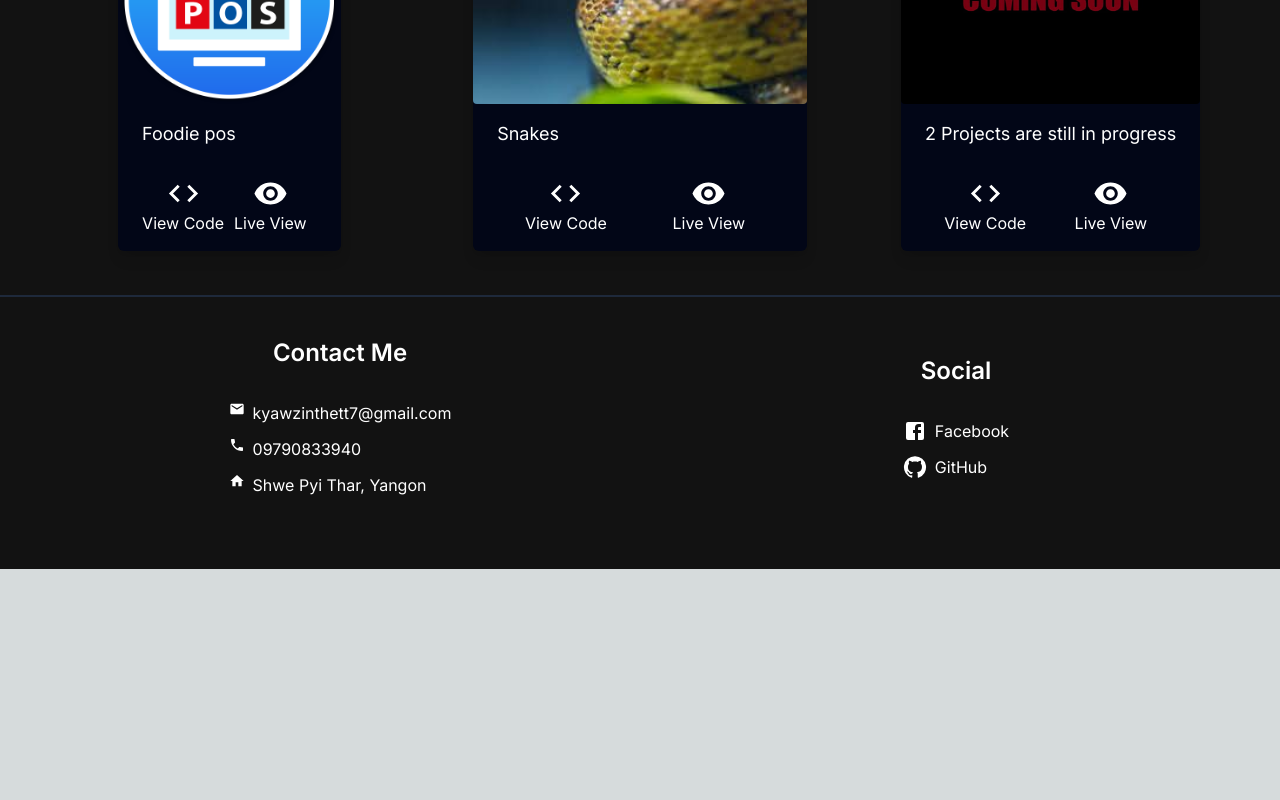
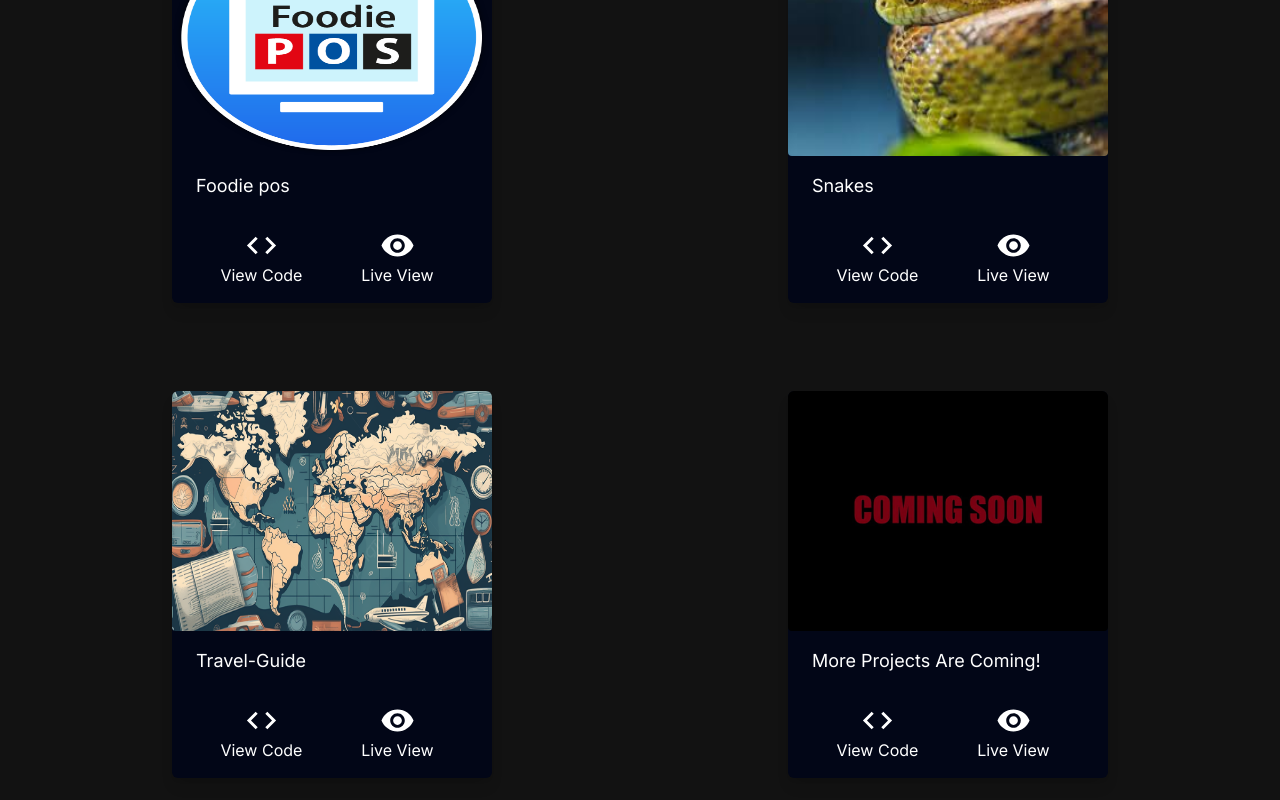
Before and after one commit to KyawZin-Thet/my-portfolio, a Next.js app: page / in a window 1280 px wide. Shown: the part 1580-2380 px from the top of the page. Before the commit the page ends 2149 px from the top, so only its background shows below. Built offline with nearby package versions, Linux system fonts and the light colour scheme.

Commit message:
added travel Guide

```diff
--- a/app/components/ProjectCard.tsx
+++ b/app/components/ProjectCard.tsx
@@ -17,9 +17,9 @@ export default function ProjectCard({
   previewUrl,
 }: Props) {
   return (
-    <div className="place-self-center">
+    <div className="w-80 place-self-center border-white m-5">
       <div className=" max-w-sm rounded-md overflow-hidden shadow-lg bg-slate-950">
-        <div className="h-52">
+        <div className="h-60">
           <Image
             height={400}
             width={200}
--- a/app/components/ProjectSection.tsx
+++ b/app/components/ProjectSection.tsx
@@ -15,10 +15,17 @@ const projectsData = [
     gitUrl: "https://github.com/KyawZin-Thet/snakes",
     previewUrl: "https://snakes-rose.vercel.app/",
   },
+  {
+    id: 3,
+    title: "Travel-Guide",
+    image: "/images/travelguide.jpg",
+    gitUrl: "https://github.com/NyiWaingchit7/travel-NextJs-with-Kyaw-Zin-Thet",
+    previewUrl: "https://travel-next-js-with-kyaw-zin-thet.vercel.app/",
+  },
 
   {
-    id: 3,
-    title: "2 Projects are still in progress ",
+    id: 4,
+    title: "More Projects Are Coming! ",
     image: "/images/comingsoon.jpg",
     gitUrl: "/",
     previewUrl: "/",
@@ -31,7 +38,7 @@ export default function ProjectSection() {
       <h2 className="text-center text-4xl font-bold text-white mt-4 mb-8 md:mb-12">
         My Projects
       </h2>
-      <ul className="grid grid-cols-1 sm:grid-cols-2 md:grid-cols-3 gap-8 md:gap-12">
+      <ul className="grid grid-cols-1 sm:grid-cols-2 gap-8 md:gap-12">
         {projectsData.map((project) => (
           <ProjectCard
             key={project.id}
```
Also changed, not shown: public/images/travelguide.jpg (added).
